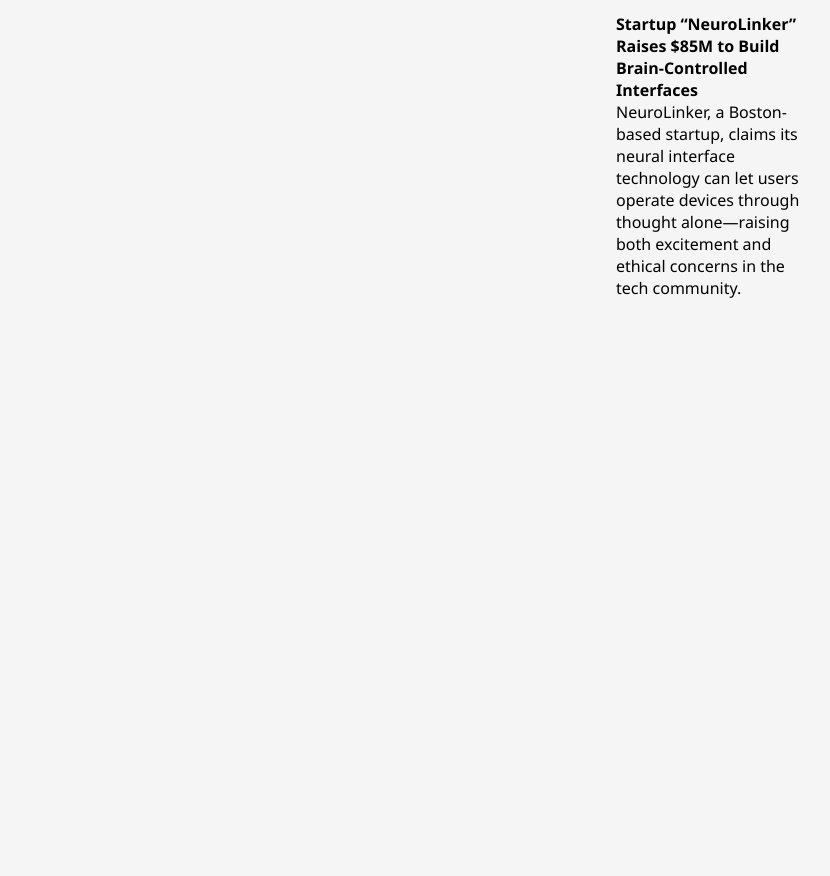
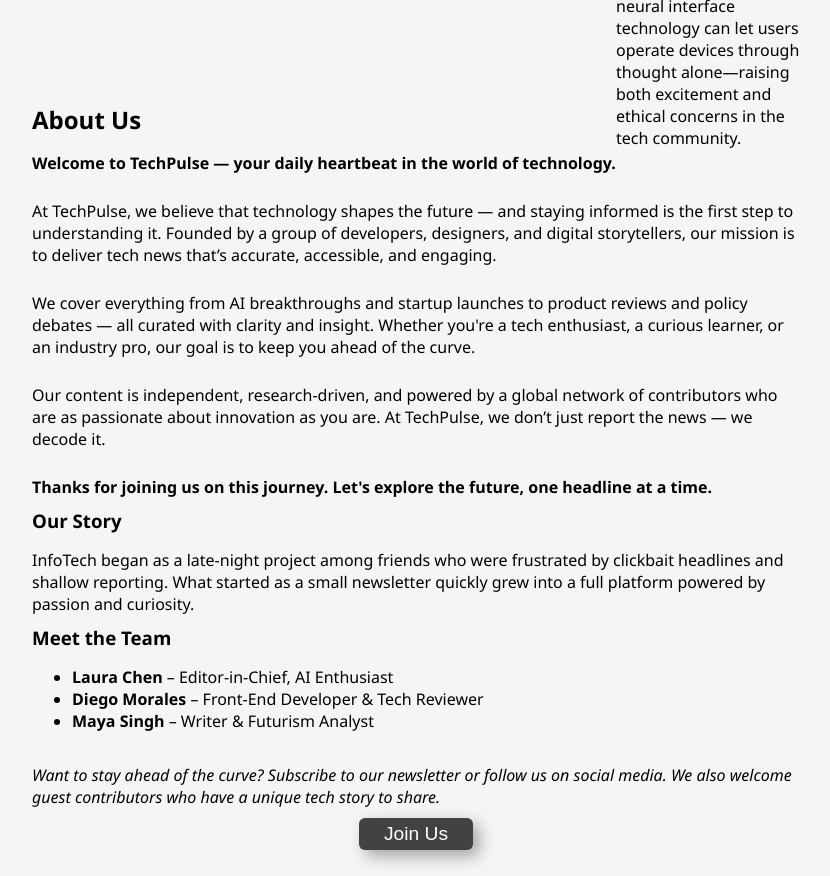
Before and after one commit to agustin-risso/Practice-project---HTML-CSS, a plain HTML site: page index.html in a window 1280 px wide. Shown: the part 724-1600 px from the top of the page, without its empty margins (224-1054 px from the left). Before the commit the page ends 1039 px from the top, so only its background shows below. Drawn offline with Linux system fonts and the light colour scheme.

Commit message:
feat: about us section

```diff
--- a/index.html
+++ b/index.html
@@ -21,8 +21,8 @@
         <main>
             <section id="home">
                 <article>
+                    <h2>Quantum Leap: IBM Announces Breakthrough in Quantum Chip Stability</h2>
                     <img src="images/quantum-chip.jpg" alt="IBM’s new quantum chip prototype on a circuit board.">
-                    <h2>Quantum Leap: IBM Announces Breakthrough in Quantum Chip Stability</h2>
                     <p>IBM has unveiled a quantum processor capable of sustaining coherence for 10x longer than previous generations. This milestone marks a significant step toward practical quantum computing and could revolutionize industries like cryptography, drug discovery, and logistics.</p>
                 </article>
                 <aside>
@@ -34,7 +34,32 @@
                     </ul>
                 </aside>
             </section>
-            <section id="about-us"></section>
+            <section id="about-us">
+                <h2>About Us</h2>
+                <p><strong>Welcome to TechPulse — your daily heartbeat in the world of technology.</strong></p>
+                <p>At TechPulse, we believe that technology shapes the future — and staying informed is the first step to understanding it.
+                    Founded by a group of developers, designers, and digital storytellers, our mission is to deliver tech news that’s accurate,
+                    accessible, and engaging.</p>
+                <p>We cover everything from AI breakthroughs and startup launches to product reviews and policy debates — all curated with clarity and insight.
+                    Whether you're a tech enthusiast, a curious learner, or an industry pro, our goal is to keep you ahead of the curve.</p>
+                <p>Our content is independent, research-driven, and powered by a global network of contributors who are as passionate about innovation as you are.
+                    At TechPulse, we don’t just report the news — we decode it.</p>
+                <p><strong>Thanks for joining us on this journey. Let's explore the future, one headline at a time.</strong></p>
+                <h3>Our Story</h3>
+                <p>InfoTech began as a late-night project among friends who were frustrated by clickbait headlines and shallow reporting.
+                What started as a small newsletter quickly grew into a full platform powered by passion and curiosity.</p>
+                <h3>Meet the Team</h3>
+                <ul>
+                    <li><strong>Laura Chen</strong> – Editor-in-Chief, AI Enthusiast</li>
+                    <li><strong>Diego Morales</strong> – Front-End Developer & Tech Reviewer</li>
+                    <li><strong>Maya Singh</strong> – Writer & Futurism Analyst</li>
+                </ul>
+                <p class="join-us-paragraph">
+                  Want to stay ahead of the curve? Subscribe to our newsletter or follow us on social media.
+                  We also welcome guest contributors who have a unique tech story to share.
+                </p>
+                <button>Join Us</button>
+            </section>
             <section id="contact"></section>
         </main>
 
--- a/style.css
+++ b/style.css
@@ -1,3 +1,9 @@
+html{
+    overflow-y: scroll;
+    scroll-behavior: smooth;
+    margin: 0;
+}
+
 body{
     margin: 0;
     display: flex;
@@ -6,16 +12,19 @@
     justify-content: center;
     background-color: #f5f5f5;
     font-family: 'Segoe UI', Tahoma, Geneva, Verdana, sans-serif;
-    scroll-behavior: smooth;
 }
 
 header{
     width: 60vw;
     height: 50px;
-    padding: 10px 10px;
     display: flex;
     justify-content: space-between;
     align-items: center;
+    position: fixed;
+    top: 0;
+    z-index: 100;
+    padding: 10px 10px;
+    background-color: #f5f5f5;
 }
 
 header > nav{
@@ -35,20 +44,25 @@
 }
 
 main{
-    width: 60vw ;
+    width: 60vw;
 }
 
 #home{
     display: grid;
+    height: 100vh;
     grid-template-columns: 2.25fr .75fr;
-    padding-top: 5rem;
     gap: 2rem;
-    align-items: start;
+    align-items: center;
+}
+
+#home > article > h2{
+    margin: 0;
 }
 
 #home > article > img{
     width: 100%;
     border-radius: 8px;
+    margin: 1rem 0;
 }
 
 #home > aside > h2{
@@ -67,3 +81,44 @@
       grid-template-columns: 1fr; /* se apilan en pantallas pequeñas */
     }
   }
+
+#about-us {
+    height: 100vh;
+    display: flex;
+    flex-direction: column;
+    justify-content: center;
+}
+
+#about-us > p{
+    margin-bottom: 10px;
+}
+
+#about-us > h2, h3{
+    margin: 0;
+}
+
+.join-us-paragraph{
+    font-style: italic;
+}
+
+#about-us > button{
+    padding: 5px 25px;
+    align-self: center;
+    font-size: 1.2rem;
+    background-color: #424242;
+    color: #fff;
+    width: fit-content;
+    box-shadow: 6px 6px 16px #a2a2a2;
+    border-radius: 6px;
+    border: none;
+    transition: 300ms;
+}
+
+#about-us > button:hover{
+    cursor: pointer;
+    background-color: #5c5b5b;
+}
+
+#about-us > button:active{
+    transform: translateY(2px);
+}
```
